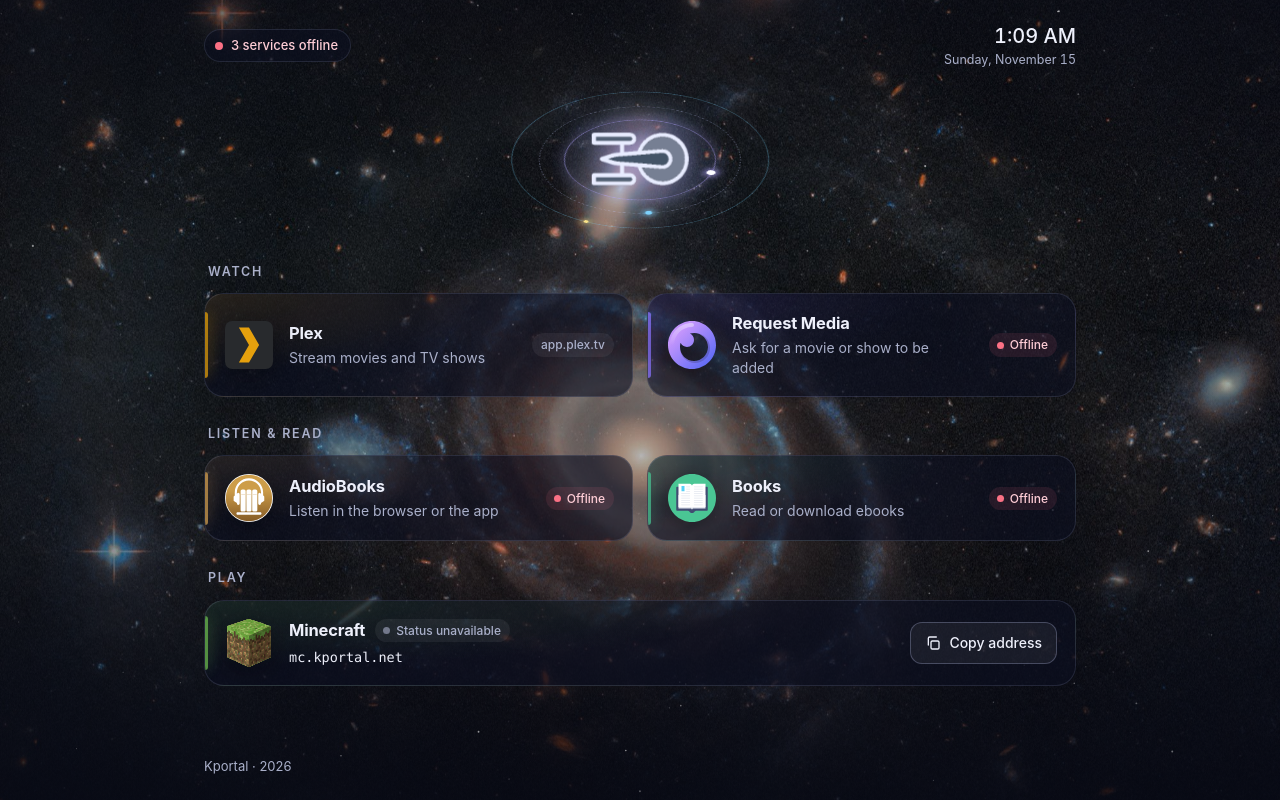
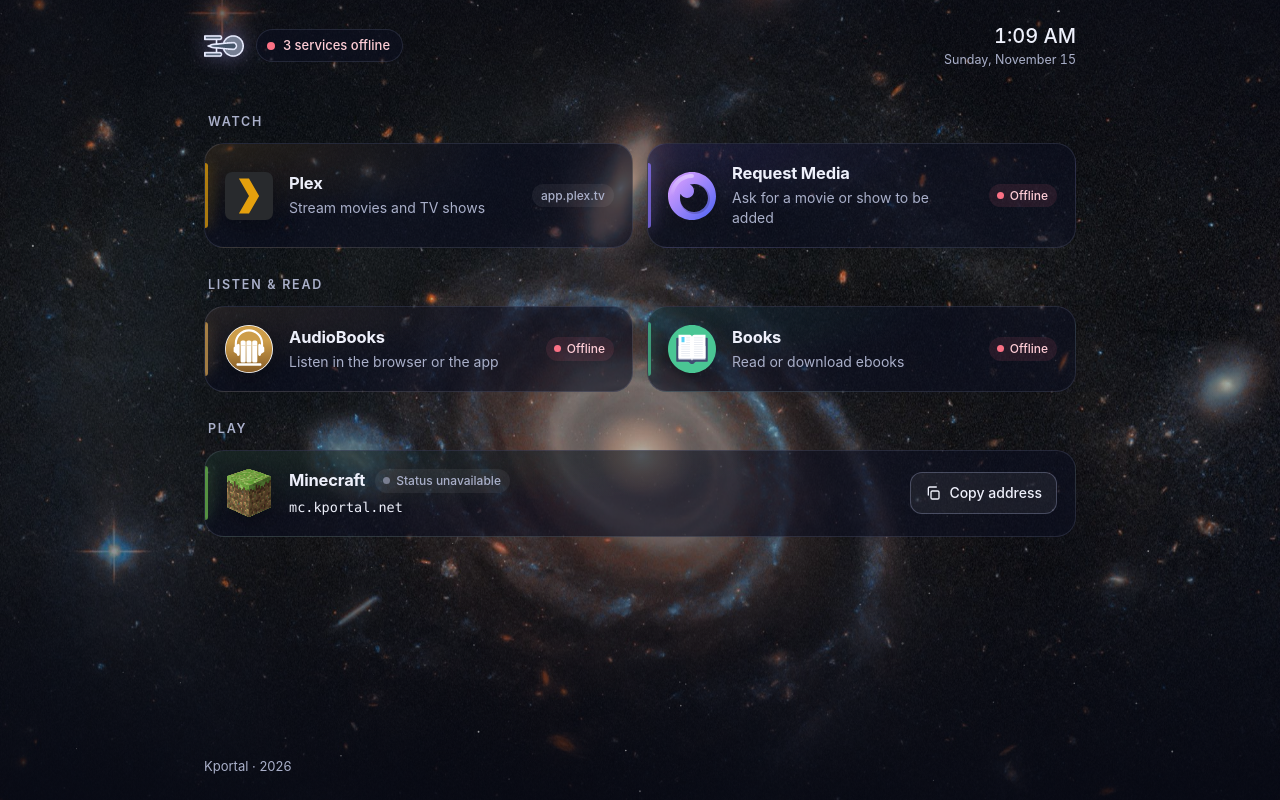
Before and after one commit to Ender1824/kportal, a plain HTML site: page index.html in a window 1280 px wide. Drawn offline with Linux system fonts and the light colour scheme; no server answers.

Commit message:
Replace animated orbit hero with small logo in the top bar
Co-Authored-By: Claude Opus 5.5 <noreply@anthropic.com>

```diff
--- a/index.html
+++ b/index.html
@@ -22,27 +22,18 @@
 
   <div class="page">
     <header class="top">
-      <p class="summary" id="summary" data-state="checking" aria-live="polite">
+      <h1 class="visually-hidden">Kportal</h1>
+      <div class="top-left">
+        <img class="logo" src="assets/logo-light.png" width="256" height="256" alt="Kportal">
+        <p class="summary" id="summary" data-state="checking" aria-live="polite">
         <span class="summary-dot"></span><span id="summary-text">Checking services…</span>
-      </p>
+        </p>
+      </div>
       <div class="clock" aria-hidden="true">
         <time class="clock-time" id="clock-time">&nbsp;</time>
         <span class="clock-date" id="clock-date"></span>
       </div>
     </header>
-
-    <section class="hero">
-      <h1 class="visually-hidden">Kportal</h1>
-      <div class="orbit" aria-hidden="true">
-        <div class="orbit-glow"></div>
-        <div class="orbit-plane">
-          <div class="ring ring-1"><span class="moon"></span></div>
-          <div class="ring ring-2"><span class="moon"></span></div>
-          <div class="ring ring-3"><span class="moon"></span></div>
-        </div>
-        <img class="orbit-core" src="assets/logo-light.png" width="256" height="256" alt="">
-      </div>
-    </section>
 
     <main>
       <section class="group" aria-labelledby="g-watch">
--- a/styles.css
+++ b/styles.css
@@ -91,7 +91,7 @@ main {
   display: flex;
   flex-direction: column;
   gap: 28px;
-  padding-bottom: 40px;
+  padding: 44px 0 40px;
 }
 
 /* ---------- Top bar ---------- */
@@ -101,6 +101,20 @@ main {
   align-items: center;
   justify-content: space-between;
   gap: 16px;
+}
+
+.top-left {
+  display: flex;
+  align-items: center;
+  gap: 12px;
+  min-width: 0;
+}
+
+.logo {
+  width: 40px;
+  height: 40px;
+  flex: none;
+  filter: drop-shadow(0 0 10px rgba(179, 166, 255, 0.45));
 }
 
 .summary {
@@ -138,8 +152,6 @@ main {
 .clock-time { font-family: var(--font-display); font-size: 20px; font-weight: 550; }
 .clock-date { font-size: 12.5px; color: var(--text-dim); }
 
-/* ---------- Hero with orbiting logo ---------- */
-
 .visually-hidden {
   position: absolute;
   width: 1px; height: 1px;
@@ -149,83 +161,6 @@ main {
   white-space: nowrap;
   border: 0;
 }
-
-.hero {
-  display: flex;
-  justify-content: center;
-  padding: 8px 0 20px;
-}
-
-.orbit {
-  --size: 230px;
-  position: relative;
-  flex: none;
-  width: var(--size);
-  height: calc(var(--size) * 0.72); /* the tilted rings are wider than tall */
-}
-
-.orbit-glow {
-  position: absolute;
-  top: 50%;
-  left: 50%;
-  width: calc(var(--size) * 0.64);
-  height: calc(var(--size) * 0.64);
-  translate: -50% -50%;
-  border-radius: 50%;
-  background: radial-gradient(circle, rgba(179, 166, 255, 0.45) 0%, rgba(125, 211, 252, 0.18) 45%, transparent 70%);
-  filter: blur(14px);
-  animation: breathe 7s ease-in-out infinite;
-}
-
-/* Tilted plane so the rings read as orbits seen at an angle. */
-.orbit-plane {
-  position: absolute;
-  inset: 0;
-  transform: rotateX(58deg) rotateZ(-20deg);
-  transform-style: preserve-3d;
-}
-
-.ring {
-  position: absolute;
-  top: 50%;
-  left: 50%;
-  border-radius: 50%;
-  border: 1.5px solid rgba(200, 208, 255, 0.3);
-  translate: -50% -50%;
-  animation: spin linear infinite;
-}
-.ring-1 { width: calc(var(--size) * 0.66); height: calc(var(--size) * 0.66); animation-duration: 14s; border-color: rgba(179, 166, 255, 0.55); box-shadow: 0 0 18px rgba(179, 166, 255, 0.25), inset 0 0 18px rgba(179, 166, 255, 0.15); }
-.ring-2 { width: calc(var(--size) * 0.88); height: calc(var(--size) * 0.88); animation-duration: 24s; animation-direction: reverse; border-style: dashed; border-color: rgba(200, 208, 255, 0.35); }
-.ring-3 { width: calc(var(--size) * 1.12); height: calc(var(--size) * 1.12); animation-duration: 40s; border-color: rgba(125, 211, 252, 0.35); }
-
-.moon {
-  position: absolute;
-  top: 0;
-  left: 50%;
-  width: 9px;
-  height: 9px;
-  border-radius: 50%;
-  translate: -50% -50%;
-  background: #fff;
-  box-shadow: 0 0 10px 2px rgba(179, 166, 255, 0.9);
-}
-.ring-2 .moon { width: 7px; height: 7px; background: #7dd3fc; box-shadow: 0 0 10px 2px rgba(125, 211, 252, 0.9); top: 50%; left: 0; }
-.ring-3 .moon { width: 5px; height: 5px; background: #fde68a; box-shadow: 0 0 8px 2px rgba(253, 230, 138, 0.8); top: 100%; }
-
-.orbit-core {
-  position: absolute;
-  top: 50%;
-  left: 50%;
-  width: calc(var(--size) * 0.42);
-  height: calc(var(--size) * 0.42);
-  translate: -50% -50%;
-  filter: drop-shadow(0 0 18px rgba(179, 166, 255, 0.55));
-  animation: bob 6s ease-in-out infinite;
-}
-
-@keyframes spin { to { rotate: 360deg; } }
-@keyframes bob { 50% { transform: translateY(-5px); } }
-@keyframes breathe { 50% { opacity: 0.65; scale: 0.92; } }
 
 /* ---------- Groups and cards ---------- */
 
@@ -440,8 +375,7 @@ a:focus-visible, button:focus-visible {
   from { opacity: 0; transform: translateY(12px); }
   to   { opacity: 1; transform: none; }
 }
-.top, .hero, .group, .foot { animation: rise 0.7s cubic-bezier(0.2, 0.7, 0.2, 1) both; }
-.hero { animation-delay: 0.05s; }
+.top, .group, .foot { animation: rise 0.7s cubic-bezier(0.2, 0.7, 0.2, 1) both; }
 .group:nth-of-type(1) { animation-delay: 0.15s; }
 .group:nth-of-type(2) { animation-delay: 0.22s; }
 .group:nth-of-type(3) { animation-delay: 0.29s; }
@@ -450,8 +384,6 @@ a:focus-visible, button:focus-visible {
 /* ---------- Small screens ---------- */
 
 @media (max-width: 720px) {
-  .hero { padding: 4px 0 14px; }
-  .orbit { --size: 180px; }
   .cards { grid-template-columns: 1fr; gap: 10px; }
 }
 
@@ -461,7 +393,9 @@ a:focus-visible, button:focus-visible {
     padding-right: max(16px, env(safe-area-inset-right));
     padding-top: max(16px, env(safe-area-inset-top));
   }
-  main { gap: 22px; }
+  main { gap: 22px; padding-top: 28px; }
+  .logo { width: 34px; height: 34px; }
+  .top-left { gap: 10px; }
   .summary { font-size: 12px; padding: 5px 10px 5px 9px; }
   .clock-time { font-size: 17px; }
   .clock-date { font-size: 11.5px; }
```
Also changed, not shown: 1 other file.
